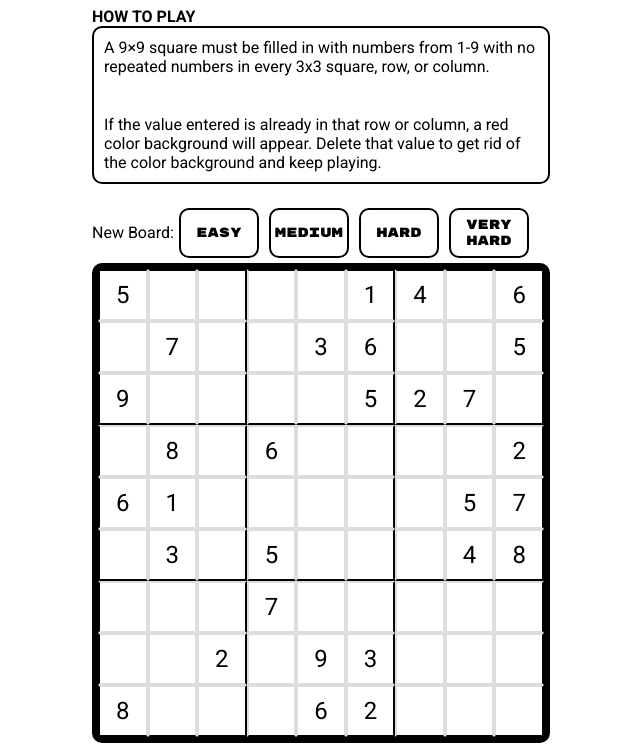
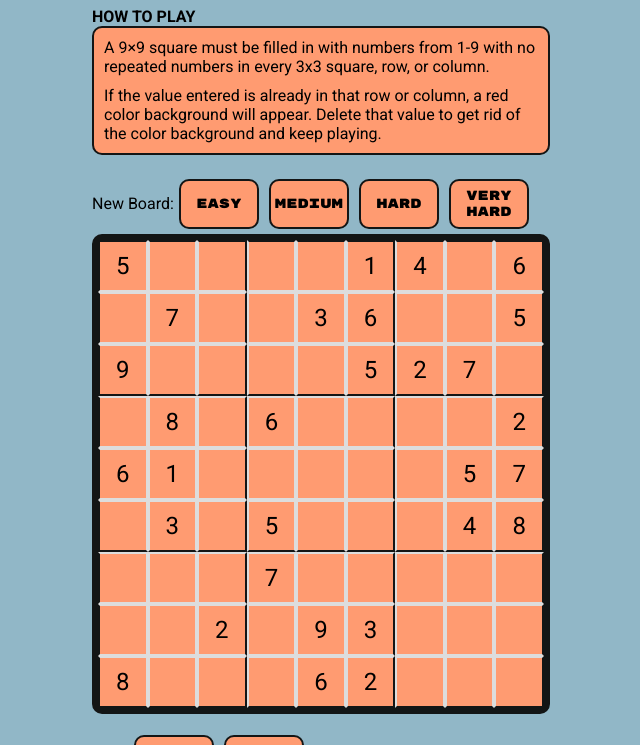
Before and after one commit to lauramateer/408puzzleApp, a website: page index.html in a window 1280 px wide. Shown: the part 88-833 px from the top of the page, without its empty margins (319-959 px from the left). Drawn offline with nearby package versions, Linux system fonts and the light colour scheme.

Commit message:
music/instructions/styling

```diff
--- a/index.html
+++ b/index.html
@@ -48,15 +48,18 @@
 
 		<script type="text/javascript" src="http://code.jquery.com/jquery-2.1.0.min.js"></script>
 		<script type="text/javascript" src="sudokuJS.js"></script>
+
 	</head>
 
 	<body>
 	<div class="wrap">
+
+
 		<h1>Sudoku</h1>
 		<h4>HOW TO PLAY</h4>
 		<div class="instructions">
 		<p>A 9×9 square must be filled in with numbers from 1-9 with no repeated numbers in every 3x3 square, row, or column.</p>
-		<br>
+
 		<p>If the value entered is already in that row or column, a red color background will appear. Delete that value to get rid of the color background and keep playing.</p>
 		</div>
 		<br>
@@ -86,6 +89,20 @@
 		<button type="button" class="js-clear-board-btn"> Clear Board</button>
 		<!--show candidates toggle-->
 		<label for="toggleCandidates">Show candidates </label><input id="toggleCandidates" class="js-candidate-toggle" type="checkbox"/>
+
+		<audio id="audioPlayer">
+			<source src="lofi-study-112191.mp3" type="audio/mpeg">
+			Your browser does not support the audio element.
+		  </audio>
+
+		  <script>
+			document.addEventListener("click", function() {
+			  var audio = document.getElementById("audioPlayer");
+			  audio.play();
+			  // Remove event listener to prevent multiple playback on subsequent clicks
+			  document.removeEventListener("click", arguments.callee);
+			});
+		  </script>
 
 	</div>
 
--- a/sudokuJS.css
+++ b/sudokuJS.css
@@ -3,6 +3,14 @@
 // Author: Jonas Ohlsson
 // License: MIT
 */
+
+/*
+#131515
+#91B7C7
+#FF9B71
+ */
+
+
 
 
 /*fonts*/
@@ -29,33 +37,40 @@ body h1 {
 
 body {
 	font-family: "Roboto";
+	background-color: #91B7C7;
 
+}
+
+audio {
+	background: none;
 }
 
 .sudoku-board {
 	min-height: 22.75rem;
 	margin-bottom: 1em;
 	border-radius: 10px;
-	border: 6px solid black;
+	border: 6px solid #131515;
 
 
 }
 
 button {
 	background: none;
-	border: 2px solid black;
+	border: 2px solid #131515;
 	border-radius: 10px;
 	margin: 5px;
 	height: 50px;
 	width: 80px;
 	font-family: "Rubik Mono One";
 	cursor: pointer;
+	background-color:#FF9B71;
 
 }
 
 .instructions {
-	border: 2px solid black;
+	border: 2px solid #131515;
 	border-radius: 10px;
+	background-color:#FF9B71;
 
 }
 .instructions p {
@@ -77,31 +92,31 @@ button {
 		display: inline-block;
 		position: relative;
 		border: 2px solid #ddd;
-		background: none;
+		background-color:#FF9B71;
 		max-width: 11.11111%;
 
 
 	}
-		/*rules for drawing the black lines dividing houses
+		/*rules for drawing the #131515 lines dividing houses
 			-- specific for board size 9! need diff rules for diff board sizes
 		*/
 		[data-board-size="9"].sudoku-board .sudoku-board-cell:nth-of-type(9n+1){
 			border-left-width: 2px;
-			border-left-color: black;
+			border-left-color: #131515;
 		}
 		[data-board-size="9"].sudoku-board .sudoku-board-cell:nth-of-type(n):nth-of-type(-n+9){
 			border-top-width: 2px;
-			border-top-color: black;
+			border-top-color: #131515;
 		}
 		[data-board-size="9"].sudoku-board .sudoku-board-cell:nth-of-type(3n){
 			border-right-width: 2px;
-			border-right-color: black;
+			border-right-color: #131515;
 		}
 		[data-board-size="9"].sudoku-board .sudoku-board-cell:nth-of-type(n+19):nth-of-type(-n+27),
 		[data-board-size="9"].sudoku-board .sudoku-board-cell:nth-of-type(n+46):nth-of-type(-n+54),
 		[data-board-size="9"].sudoku-board .sudoku-board-cell:nth-of-type(n+73):nth-of-type(-n+81){
 			border-bottom-width: 2px;
-			border-bottom-color: black;
+			border-bottom-color: #131515;
 		}
 
 		/* the input for the value of each cell (i.e. 1-9 or empty for standard sudoku*/
@@ -121,7 +136,7 @@ button {
 
 			/*highlight new input in board cell*/
 			.sudoku-board-cell .highlight-val {
-				color: #00d;
+
 			}
 			/*highligt incorrect input*/
 			.sudoku-board-cell .board-cell--error {
--- a/sudokuJS.js
+++ b/sudokuJS.js
@@ -2,6 +2,8 @@
 // https://github.com/pocketjoso/sudokuJS
 // Author: Jonas Ohlsson
 // License: MIT
+
+
 
 (function (window, $, undefined) {
 	'use strict';
```
Also changed, not shown: 2 other files.
